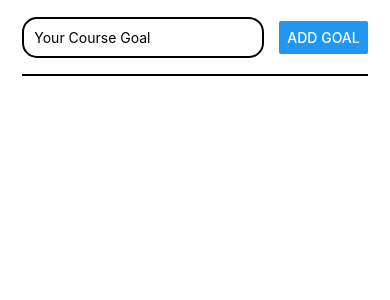
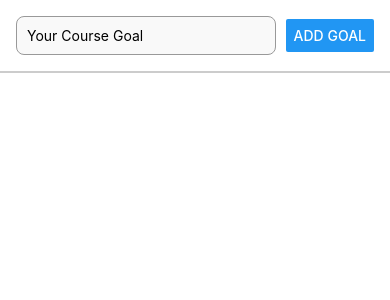
Before and after one commit to codeyson/expo_trial_32S1_masangkay, a React Native app: screen / in a window 390 px wide. Shown: the top 300 px of the page. Built offline with nearby package versions, Linux system fonts and the light colour scheme.

Commit message:
done hoa11.1

```diff
--- a/App.js
+++ b/App.js
@@ -1,6 +1,8 @@
 import { StyleSheet, Text, View, Button, TextInput, ScrollView, FlatList} from 'react-native';
 import { useState } from 'react';
 import GoalItem from './components/GoalItem';
+import GoalInput from './components/GoalInput';
+import GoalList from './components/GoalList';
 
 export default function App() {
   const [enteredGoalText, setEnteredGoalText] = useState('');
@@ -10,27 +12,19 @@ export default function App() {
     setEnteredGoalText(enteredText);
   }
 
-  function addGoalHandler() {
+  function addGoalHandler(enteredGoalText) {
     setCourseGoals((currentCourseGoals) => [
       ...currentCourseGoals,
       { text: enteredGoalText, key: Math.random().toString() },
     ]);
-    setEnteredGoalText('');
   }
 
 return (
   <View style={styles.container}>
-    <View style={styles.inputContainer}>
-      <TextInput placeholder='Your Course Goal' style={styles.textInput} onChangeText={goalInputHandler} value={enteredGoalText}></TextInput>
-      <Button title='Add Goal' style={{padding: 50}} onPress={addGoalHandler} ></Button>
-    </View>
+    <GoalInput onAddGoal={addGoalHandler} onChangeText={goalInputHandler} value={enteredGoalText}/>
     <View style={styles.goalsContainer}>
       <View style={styles.goalListContainer}>
-      <FlatList data={courseGoals} renderItem={(itemData) => {
-        return(
-          <GoalItem/>
-        )
-      }} />
+      <GoalList goals={courseGoals} />
       </View>
     </View>
   </View>
--- a/components/GoalInput.js
+++ b/components/GoalInput.js
@@ -0,0 +1,41 @@
+import { View, TextInput, Button, StyleSheet} from "react-native"
+import { useState } from "react";
+function GoalInput(props) {
+    const [enteredGoalText, setEnteredGoalText] = useState('');
+    function textInputHandler(enteredText) {
+        setEnteredGoalText(enteredText);
+    }
+    function addGoalHandler() {
+        props.onAddGoal(enteredGoalText);
+        setEnteredGoalText('');
+    }
+    return(
+        <View style={styles.inputContainer}>
+              <TextInput placeholder='Your Course Goal' style={styles.textInput} onChangeText={textInputHandler} value={enteredGoalText}></TextInput>
+              <Button title='Add Goal'  onPress={addGoalHandler} ></Button>
+        </View>
+    );
+}
+
+export default GoalInput;
+
+const styles = StyleSheet.create({
+  inputContainer: {
+    flexDirection: 'row',
+    alignItems: 'center',
+    padding: 16,
+    borderBottomWidth: 2,
+    borderBottomColor: '#ccc',
+    width: '100%',
+  },
+
+  textInput: {
+    flex: 1,
+    borderWidth: 1,
+    borderColor: '#999',
+    borderRadius: 8,
+    padding: 10,
+    marginRight: 10,
+    backgroundColor: '#f9f9f9',
+  },
+});
--- a/components/GoalItem.js
+++ b/components/GoalItem.js
@@ -1,9 +1,9 @@
 import { View, Text, StyleSheet} from "react-native"
 
-function GoalItem() {
+function GoalItem(props) {
      return(
         <View style={styles.goalItems}>
-            <Text style={styles.goalText}>{itemData.item.text}</Text>
+            <Text style={styles.goalText}>{props.text}</Text>
         </View>
     )
 };
--- /dev/null
+++ b/components/GoalList.js
@@ -0,0 +1,24 @@
+import { View, FlatList, StyleSheet } from "react-native";
+import GoalItem from "./GoalItem";
+
+function GoalList(props) {
+  return (
+    <View style={styles.listContainer}>
+      <FlatList
+        data={props.goals}
+        renderItem={(itemData) => (
+          <GoalItem text={itemData.item.text} />
+        )}
+      />
+    </View>
+  );
+}
+
+export default GoalList;
+
+const styles = StyleSheet.create({
+  listContainer: {
+    height: 200,
+    width: '100%',
+  },
+});
```
